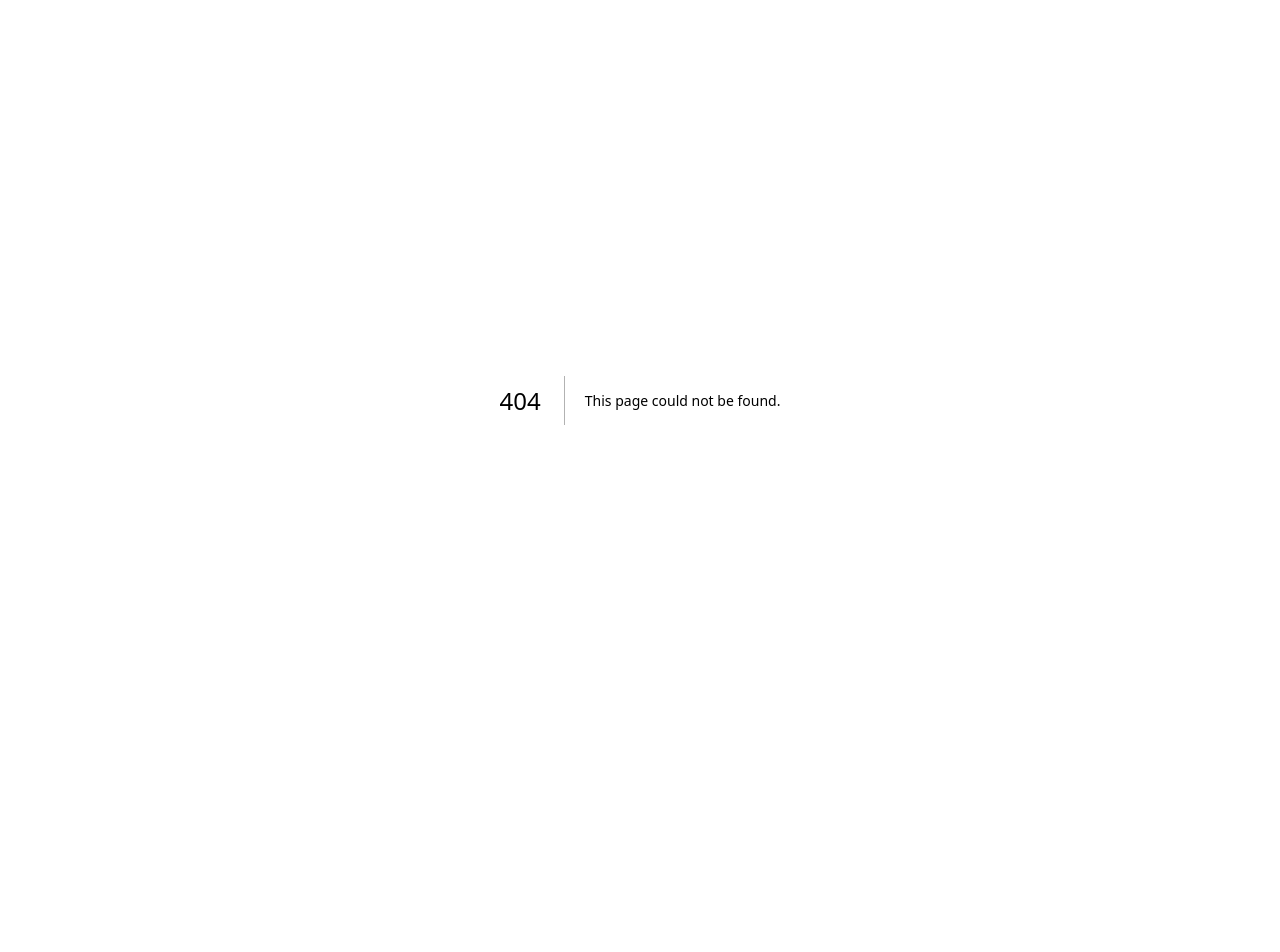
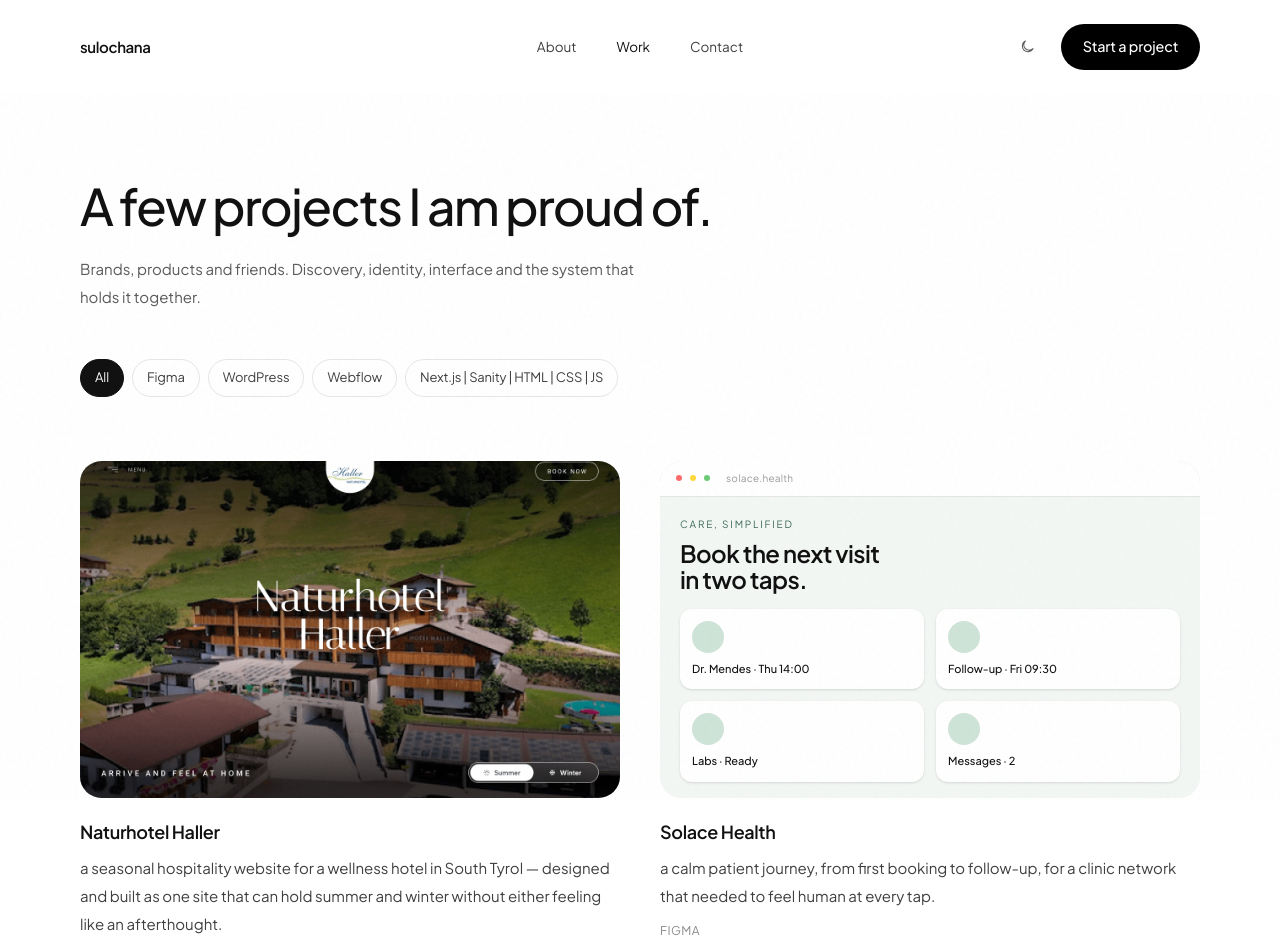
Before and after one commit to sulosp/sulosp.github.io, a Next.js app: page /work in a window 1280 px wide. Before the commit this address had no page. Shown: the top 952 px of the page. Before the commit the page ends 800 px from the top, so only its background shows below. Built offline with nearby package versions, Linux system fonts and the light colour scheme.

Commit message:
about us

```diff
--- a/src/app/globals.css
+++ b/src/app/globals.css
@@ -84,6 +84,10 @@ body {
   transition:
     background-color 0.4s ease,
     color 0.4s ease;
+}
+
+.work-gallery-track {
+  will-change: transform;
 }
 
 .site-shell {
--- a/src/app/page.tsx
+++ b/src/app/page.tsx
@@ -2,7 +2,7 @@ import Header from "@/components/Header";
 import Hero from "@/components/Hero";
 import Statement from "@/components/Statement";
 import Process from "@/components/Process";
-import Work from "@/components/Work";
+import WorkGallery from "@/components/WorkGallery";
 import Stats from "@/components/Stats";
 import Footer from "@/components/Footer";
 
@@ -12,9 +12,9 @@ export default function Home() {
       <Header />
       <main>
         <Hero />
+        <WorkGallery />
+        <Process />
         <Statement />
-        <Process />
-        <Work />
         <Stats />
       </main>
       <Footer />
--- a/src/app/work/naturhotel-haller/page.tsx
+++ b/src/app/work/naturhotel-haller/page.tsx
@@ -19,7 +19,7 @@ export default function HallerCaseStudy() {
         <article className="content">
           <Reveal>
             <a
-              href="/#work"
+              href="/work"
               className="text-[13px] tracking-wide text-muted uppercase hover:text-foreground"
             >
               ← Work
@@ -142,11 +142,23 @@ export default function HallerCaseStudy() {
                 romance, structured and legible where it needs to function as a booking site.
               </p>
             </Reveal>
-            <CaseImage
-              src="/images/haller/hero.png"
-              alt="Hero typography: Italiana wordmark and tracked-out UI labels"
-              caption="Serif wordmark against tracked-out UI labels — romance in the image, structure in the interface."
-            />
+            <figure className="my-10 w-full md:my-14">
+              <div className="relative aspect-[16/9] w-full overflow-hidden rounded-[1.35rem] bg-[var(--image-bg)]">
+                <iframe
+                  src="https://embed.figma.com/design/OYu8vTYOVzxkkzNNwMaYhR/Haller-Natural?node-id=0-1&embed-host=share"
+                  title="Haller Natural"
+                  width="800"
+                  height="450"
+                  className="absolute inset-0 h-full w-full"
+                  style={{ border: "1px solid rgba(0, 0, 0, 0.1)" }}
+                  allowFullScreen
+                />
+              </div>
+              <figcaption className="mt-3 text-[13px] leading-6 text-faint">
+                Serif wordmark against tracked-out UI labels — romance in the image, structure in
+                the interface.
+              </figcaption>
+            </figure>
           </section>
 
           <section className="pt-16 md:pt-20">
--- /dev/null
+++ b/src/app/work/page.tsx
@@ -0,0 +1,22 @@
+import type { Metadata } from "next";
+import Header from "@/components/Header";
+import Footer from "@/components/Footer";
+import Work from "@/components/Work";
+
+export const metadata: Metadata = {
+  title: "Work — Sulochana Peiris",
+  description:
+    "Selected projects — brand identities, product interfaces, and design systems.",
+};
+
+export default function WorkPage() {
+  return (
+    <div className="site-shell">
+      <Header />
+      <main>
+        <Work />
+      </main>
+      <Footer />
+    </div>
+  );
+}
--- a/src/components/Header.tsx
+++ b/src/components/Header.tsx
@@ -13,7 +13,12 @@ export default function Header() {
   const headerRef = useRef<HTMLElement>(null);
   const [open, setOpen] = useState(false);
   const pathname = usePathname();
-  const navHref = (href: string) => (pathname === "/" ? href : `/${href}`);
+  const navHref = (href: string) => {
+    if (href.startsWith("/")) return href;
+    return pathname === "/" ? href : `/${href}`;
+  };
+  const isActive = (href: string) =>
+    href.startsWith("/") && (pathname === href || pathname.startsWith(`${href}/`));
 
   useGSAP(
     () => {
@@ -38,8 +43,8 @@ export default function Header() {
       ref={headerRef}
       className="section-x fixed top-0 right-0 left-0 z-50 bg-background py-5 md:py-6"
     >
-      <div className="content flex items-center justify-between gap-6">
-        <a href="/" className="text-[15px] font-semibold tracking-tight lowercase">
+      <div className="content grid grid-cols-[1fr_auto_1fr] items-center gap-6">
+        <a href="/" className="justify-self-start text-[15px] font-semibold tracking-tight lowercase">
           {site.wordmark}
         </a>
 
@@ -48,14 +53,15 @@ export default function Header() {
             <a
               key={link.href}
               href={navHref(link.href)}
-              className="text-[13.5px] text-subtle hover:text-foreground"
+              aria-current={isActive(link.href) ? "page" : undefined}
+              className={`text-[13.5px] hover:text-foreground ${isActive(link.href) ? "text-foreground" : "text-subtle"}`}
             >
               {link.label}
             </a>
           ))}
         </nav>
 
-        <div className="flex items-center gap-3 sm:gap-4">
+        <div className="flex items-center justify-self-end gap-3 sm:gap-4">
           <ThemeToggle />
           <a href="#contact" className="btn-primary hidden rounded-[50px] sm:inline-flex">
             Start a project
@@ -90,6 +96,7 @@ export default function Header() {
               key={link.href}
               href={navHref(link.href)}
               onClick={close}
+              aria-current={isActive(link.href) ? "page" : undefined}
               className="py-3 text-lg font-medium"
             >
               {link.label}
--- a/src/components/Hero.tsx
+++ b/src/components/Hero.tsx
@@ -37,16 +37,16 @@ export default function Hero() {
 
   return (
     <section ref={sectionRef} className="hero-section section-x pb-16 md:pb-20">
-      <div className="content">
-        <h1 className="max-w-[11.5ch] text-[clamp(2.6rem,7.4vw,6.1rem)] leading-[1.08] font-medium tracking-[-0.045em]">
+      <div className="content text-center">
+        <h1 className="mx-auto text-[clamp(2.1rem,5.6vw,4.6rem)] leading-[1.16] font-medium tracking-[-0.035em]">
           {lines.map((line) => (
-            <span key={line} className="block overflow-hidden">
+            <span key={line} className="block overflow-hidden py-[0.08em]">
               <span className="hero-line-inner block">{line}</span>
             </span>
           ))}
         </h1>
 
-        <p className="hero-fade mt-8 max-w-xl text-[15px] leading-7 text-muted sm:mt-10 sm:text-base sm:leading-8">
+        <p className="hero-fade mx-auto mt-8 max-w-xl text-[15px] leading-7 text-muted sm:mt-10 sm:text-base sm:leading-8">
           Finding the balance between aesthetic beauty and technical performance — I
           create future-proof identities, scalable systems and human-friendly digital
           products.
--- a/src/components/Work.tsx
+++ b/src/components/Work.tsx
@@ -1,16 +1,60 @@
+"use client";
+
+import { useState } from "react";
 import Image from "next/image";
-import { moreProjects, projects } from "@/data/site";
+import { projects, workCategories, type Project, type WorkCategoryId } from "@/data/site";
 import ProductMock from "./ProductMock";
 import Reveal from "./Reveal";
 
+const filters = [{ id: "all", label: "All" }, ...workCategories] as const;
+
+function categoryShort(id: WorkCategoryId) {
+  return workCategories.find((category) => category.id === id)?.short ?? id;
+}
+
+function ProjectMedia({ project, priority = false }: { project: Project; priority?: boolean }) {
+  if (project.image) {
+    return (
+      <Image
+        src={project.image}
+        alt={`${project.title} — UI design`}
+        fill
+        priority={priority}
+        className="object-cover"
+        sizes="(max-width: 768px) 100vw, 540px"
+      />
+    );
+  }
+
+  if (project.mock) {
+    return <ProductMock kind={project.mock} className="h-full min-h-[220px]" />;
+  }
+
+  return (
+    <div className="flex h-full min-h-[220px] flex-col justify-between p-6">
+      <p className="text-[12px] tracking-[0.16em] text-faint uppercase">
+        {project.categories.map(categoryShort).join(" · ")}
+      </p>
+      <p className="text-[1.65rem] leading-tight font-medium tracking-[-0.03em]">{project.title}</p>
+    </div>
+  );
+}
+
 export default function Work() {
+  const [active, setActive] = useState<(typeof filters)[number]["id"]>("all");
+
+  const visible =
+    active === "all"
+      ? projects
+      : projects.filter((project) => project.categories.includes(active));
+
   return (
-    <section id="work" className="section-x section-y scroll-mt-28">
+    <section className="section-x pt-36 pb-24 sm:pt-40 md:pt-44">
       <div className="content">
         <Reveal>
-          <h2 className="text-[clamp(1.85rem,4vw,3.15rem)] leading-[1.18] font-medium tracking-[-0.035em]">
+          <h1 className="text-[clamp(1.85rem,4vw,3.15rem)] leading-[1.18] font-medium tracking-[-0.035em]">
             A few projects I am proud of.
-          </h2>
+          </h1>
         </Reveal>
         <Reveal delay={0.06}>
           <p className="mt-5 max-w-xl text-[15px] leading-7 text-muted">
@@ -19,40 +63,57 @@ export default function Work() {
           </p>
         </Reveal>
 
-        <div className="mt-14 flex flex-col gap-20 md:mt-20 md:gap-28">
-          {projects.map((project, index) => {
-            const media = (
         <div
-                className={`media-frame media-hover relative ${index % 2 === 0 ? "aspect-[16/9]" : "aspect-[16/8.4]"}`}
+          className="mt-10 flex flex-wrap gap-2 md:mt-12"
+          role="group"
+          aria-label="Filter projects by tool"
         >
-                {project.image ? (
-                  <Image
-                    src={project.image}
-                    alt={`${project.title} — UI design`}
-                    fill
-                    className="object-cover"
-                    sizes="(max-width: 1120px) 100vw, 1120px"
-                  />
-                ) : project.mock ? (
-                  <ProductMock kind={project.mock} className="h-full min-h-[280px]" />
-                ) : null}
+          {filters.map((filter) => {
+            const selected = active === filter.id;
+            return (
+              <button
+                key={filter.id}
+                type="button"
+                aria-pressed={selected}
+                onClick={() => setActive(filter.id)}
+                className={`rounded-[50px] border px-3.5 py-2 text-[13px] tracking-[-0.01em] whitespace-nowrap ${
+                  selected
+                    ? "border-foreground bg-foreground text-background"
+                    : "border-border text-subtle hover:border-border-strong hover:text-foreground"
+                }`}
+              >
+                {filter.label}
+              </button>
+            );
+          })}
         </div>
-            );
 
+        {visible.length === 0 ? (
+          <p className="mt-16 text-[15px] leading-7 text-muted">
+            No projects in this category yet.
+          </p>
+        ) : (
+          <div className="mt-12 grid grid-cols-1 gap-x-8 gap-y-12 sm:grid-cols-2 md:mt-16 md:gap-x-10 md:gap-y-16">
+            {visible.map((project, index) => {
               const body = (
                 <>
-                <p className="max-w-3xl text-[15px] leading-7 text-subtle sm:text-base sm:leading-8 md:text-lg">
-                  <span className="font-semibold text-foreground">{project.title}</span>
-                  <span className="text-faint"> — </span>
+                  <div className="media-frame media-hover relative aspect-[16/10]">
+                    <ProjectMedia project={project} priority={index < 2} />
+                  </div>
+                  <h2 className="mt-5 text-[17px] font-semibold tracking-[-0.02em] md:text-lg">
+                    {project.title}
+                  </h2>
+                  <p className="mt-2 text-[14px] leading-6 text-subtle md:text-[15px] md:leading-7">
                     {project.summary}
                   </p>
-                <div className="mt-6 md:mt-8">{media}</div>
+                  <p className="mt-3 text-[12px] tracking-[0.04em] text-faint uppercase">
+                    {project.categories.map(categoryShort).join(" · ")}
+                  </p>
                 </>
               );
 
               return (
                 <article key={project.title} data-cursor>
-                <Reveal>
                   {project.slug ? (
                     <a href={`/work/${project.slug}`} className="block">
                       {body}
@@ -60,23 +121,11 @@ export default function Work() {
                   ) : (
                     body
                   )}
-                </Reveal>
                 </article>
               );
             })}
           </div>
-
-        <div className="mt-20 grid gap-6 border-t border-border pt-12 md:mt-28 md:grid-cols-2 md:gap-x-16 md:gap-y-8">
-          {moreProjects.map((project, index) => (
-            <Reveal key={project.title} delay={index * 0.04}>
-              <p className="text-[15px] leading-7 text-subtle">
-                <span className="font-semibold text-foreground">{project.title}</span>
-                <span className="text-faint"> — </span>
-                {project.summary}
-              </p>
-            </Reveal>
-          ))}
-        </div>
+        )}
       </div>
     </section>
   );
--- /dev/null
+++ b/src/components/WorkGallery.tsx
@@ -0,0 +1,138 @@
+"use client";
+
+import { useRef } from "react";
+import Image from "next/image";
+import gsap from "gsap";
+import { useGSAP } from "@gsap/react";
+import { ScrollTrigger } from "gsap/ScrollTrigger";
+import { projects, workCategories, type Project, type WorkCategoryId } from "@/data/site";
+import ProductMock from "./ProductMock";
+
+gsap.registerPlugin(useGSAP, ScrollTrigger);
+
+function categoryShort(id: WorkCategoryId) {
+  return workCategories.find((category) => category.id === id)?.short ?? id;
+}
+
+function GalleryMedia({ project }: { project: Project }) {
+  if (project.image) {
+    return (
+      <Image
+        src={project.image}
+        alt=""
+        fill
+        className="object-cover"
+        sizes="80vw"
+      />
+    );
+  }
+
+  if (project.mock) {
+    return <ProductMock kind={project.mock} className="h-full" />;
+  }
+
+  return (
+    <div className="flex h-full flex-col justify-end p-6">
+      <p className="text-[1.65rem] leading-tight font-medium tracking-[-0.03em]">{project.title}</p>
+    </div>
+  );
+}
+
+export default function WorkGallery() {
+  const sectionRef = useRef<HTMLElement>(null);
+  const trackRef = useRef<HTMLDivElement>(null);
+
+  useGSAP(
+    () => {
+      const section = sectionRef.current;
+      const track = trackRef.current;
+      if (!section || !track) return;
+
+      const mm = gsap.matchMedia();
+      mm.add("(prefers-reduced-motion: no-preference)", () => {
+        const distance = () => Math.max(0, track.scrollWidth - window.innerWidth);
+
+        gsap.to(track, {
+          x: () => -distance(),
+          ease: "none",
+          scrollTrigger: {
+            trigger: section,
+            pin: true,
+            scrub: 1,
+            anticipatePin: 1,
+            invalidateOnRefresh: true,
+            start: "top top",
+            end: () => `+=${distance()}`,
+          },
+        });
+
+        track.querySelectorAll("img").forEach((img) => {
+          if (!img.complete) {
+            img.addEventListener("load", () => ScrollTrigger.refresh(), { once: true });
+          }
+        });
+
+        requestAnimationFrame(() => ScrollTrigger.refresh());
+      });
+    },
+    { scope: sectionRef },
+  );
+
+  return (
+    <section
+      ref={sectionRef}
+      className="work-gallery relative h-screen overflow-hidden"
+      aria-label="Selected work"
+    >
+      <div
+        ref={trackRef}
+        className="work-gallery-track flex h-full w-max items-center gap-6 pr-[clamp(1.5rem,5.5vw,6rem)] pl-[clamp(1.5rem,5.5vw,6rem)] will-change-transform md:gap-10"
+      >
+        <div className="flex h-[70vh] w-[min(78vw,28rem)] shrink-0 flex-col justify-end pb-2">
+          <p className="text-[13px] tracking-[0.18em] text-muted uppercase">Work</p>
+          <h2 className="mt-4 max-w-[12ch] text-[clamp(1.85rem,4vw,3.15rem)] leading-[1.16] font-medium tracking-[-0.035em]">
+            A few projects I am proud of.
+          </h2>
+          <a
+            href="/work"
+            className="mt-8 inline-flex w-fit text-[13.5px] text-subtle hover:text-foreground"
+          >
+            View all work →
+          </a>
+        </div>
+
+        {projects.map((project) => {
+          const card = (
+            <>
+              <div className="media-frame media-hover relative h-[70vh] w-full overflow-hidden">
+                <GalleryMedia project={project} />
+              </div>
+              <div className="mt-4 flex items-end justify-between gap-4">
+                <h3 className="text-[17px] font-semibold tracking-[-0.02em]">{project.title}</h3>
+                <p className="text-[12px] tracking-[0.04em] text-faint uppercase">
+                  {project.categories.map(categoryShort).join(" · ")}
+                </p>
+              </div>
+            </>
+          );
+
+          return (
+            <article
+              key={project.title}
+              data-cursor
+              className="w-[min(78vw,680px)] shrink-0"
+            >
+              {project.slug ? (
+                <a href={`/work/${project.slug}`} className="block">
+                  {card}
+                </a>
+              ) : (
+                card
+              )}
+            </article>
+          );
+        })}
+      </div>
+    </section>
+  );
+}
--- a/src/data/site.ts
+++ b/src/data/site.ts
@@ -15,7 +15,7 @@ export const site = {
 
 export const navLinks = [
   { label: "About", href: "#about" },
-  { label: "Work", href: "#work" },
+  { label: "Work", href: "/work" },
   { label: "Contact", href: "#contact" },
 ];
 
@@ -34,11 +34,20 @@ export const processSteps = [
   },
 ];
 
+export const workCategories = [
+  { id: "figma", label: "Figma", short: "Figma" },
+  { id: "wordpress", label: "WordPress", short: "WordPress" },
+  { id: "webflow", label: "Webflow", short: "Webflow" },
+  { id: "custom", label: "Next.js | Sanity | HTML | CSS | JS", short: "Next.js" },
+] as const;
+
+export type WorkCategoryId = (typeof workCategories)[number]["id"];
+
 export type Project = {
   title: string;
   summary: string;
   year: string;
-  tags: string[];
+  categories: WorkCategoryId[];
   slug?: string;
   image?: string;
   mock?: "aurora" | "solace" | "forma" | "nexus";
@@ -50,7 +59,7 @@ export const projects: Project[] = [
     summary:
       "a seasonal hospitality website for a wellness hotel in South Tyrol — designed and built as one site that can hold summer and winter without either feeling like an afterthought.",
     year: "2024",
-    tags: ["UI/UX Design", "Development"],
+    categories: ["figma", "custom"],
     slug: "naturhotel-haller",
     image: "/images/haller/hero.png",
   },
@@ -59,43 +68,49 @@ export const projects: Project[] = [
     summary:
       "a calm patient journey, from first booking to follow-up, for a clinic network that needed to feel human at every tap.",
     year: "2025",
-    tags: ["UX Research", "UI"],
-    mock: "solace" as const,
+    categories: ["figma"],
+    mock: "solace",
   },
   {
     title: "Forma Studio",
     summary:
       "a brand identity and marketing site for an architecture practice — quiet type, generous space, and a CMS their team can actually run.",
     year: "2024",
-    tags: ["Brand", "Web"],
-    mock: "forma" as const,
+    categories: ["figma", "custom"],
+    mock: "forma",
   },
   {
     title: "Nexus Platform",
     summary:
       "a scalable design system and internal product UI for a B2B operations suite used across three continents.",
     year: "2024",
-    tags: ["Design System", "Product"],
-    mock: "nexus" as const,
+    categories: ["figma"],
+    mock: "nexus",
   },
-];
-
-export const moreProjects = [
   {
     title: "Lumen",
     summary: "a landing page and brand system for an African climate-tech startup.",
+    year: "2024",
+    categories: ["figma", "custom"],
+    mock: "aurora",
   },
   {
     title: "Harbor",
     summary: "a focused marketing site for an established SaaS analytics company.",
+    year: "2023",
+    categories: ["webflow"],
   },
   {
     title: "Atelier",
     summary: "a website for an agency-focused content studio.",
+    year: "2023",
+    categories: ["wordpress"],
   },
   {
     title: "Northstar",
     summary: "a brand refresh and product UI for a consumer budgeting app.",
+    year: "2025",
+    categories: ["figma", "custom"],
   },
 ];
 
```
Lines whose indentation alone changed are shown as unchanged.
